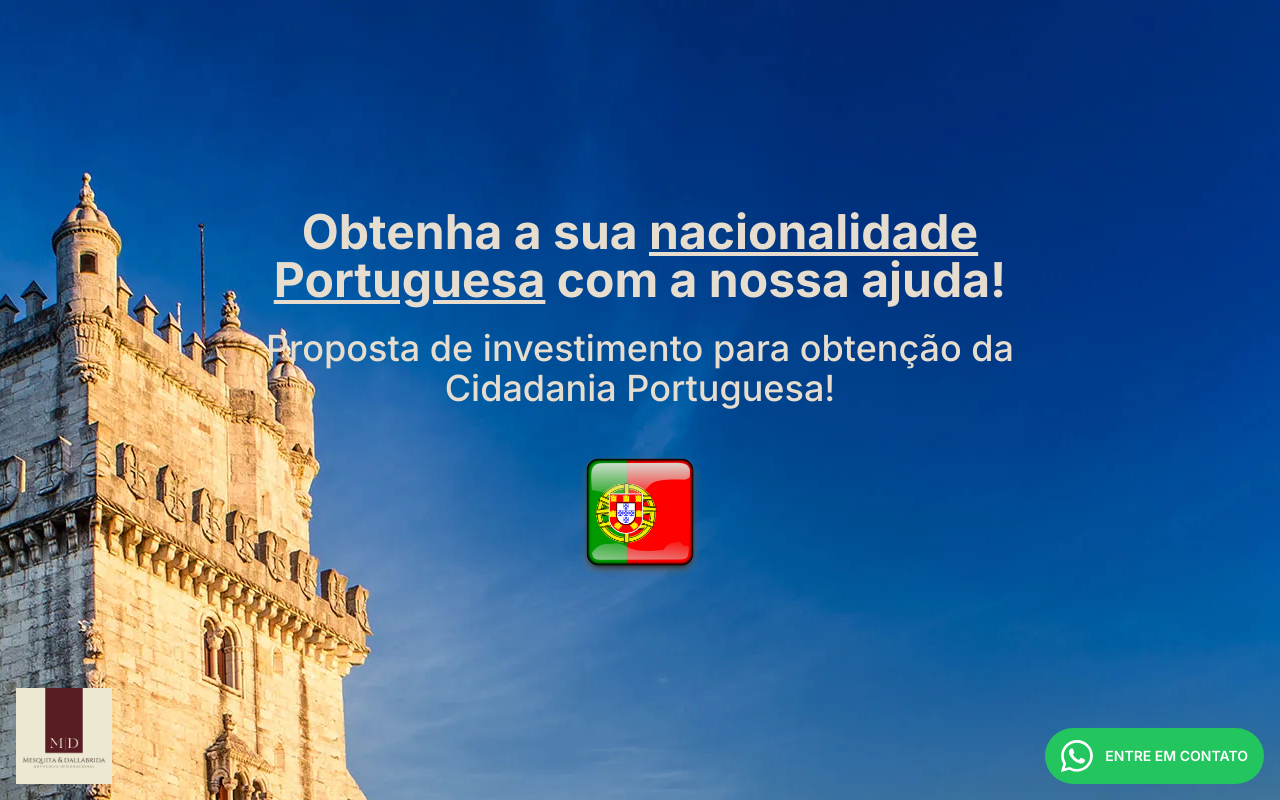
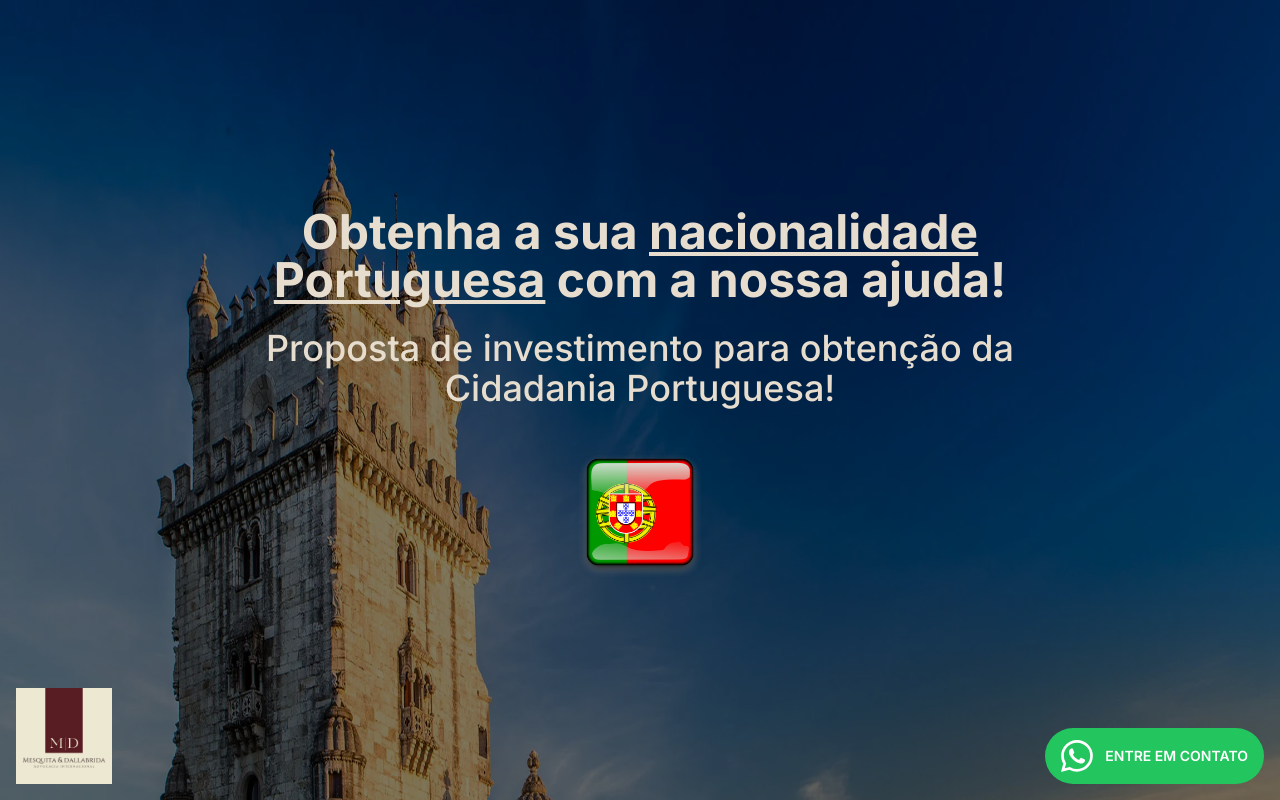
Before and after one commit to MateusDallabrida/mesquita-dallabrida, a Next.js app: page /landing-page in a window 1280 px wide. Shown: the top 800 px of the page. Built offline with nearby package versions, Linux system fonts and the light colour scheme.

Commit message:
bla ovmkfpd

```diff
--- a/src/components/Testimonials.tsx
+++ b/src/components/Testimonials.tsx
@@ -49,14 +49,13 @@ export function Testimonials({ testimonials }: Props) {
           Depoimentos
         </h2>
         <p className="text-sm sm:text-base mx-4 text-center mt-4 text-gray-600 font-medium">
-          Depoimentos extraídos de nosso
+          Confira abaixo o depoimento dos nossos clientes
           <a
             className="mx-1 text-main underline underline-offset-2"
             target="_blank"
             href="https://www.google.com/maps/place/Mesquita+%26+Dallabrida+Advocacia+Internacional/@38.753667,-9.199539,16z/data=!3m1!5s0xd1ecd28ec9deb65:0x953b7f9a2353e5e2!4m17!1m8!3m7!1s0xd1ecd28ecbb3195:0x249c855d05306fc!2sR.+Dr.+Jo%C3%A3o+de+Barros+15,+1500-206+Lisboa,+Portugal!3b1!8m2!3d38.7536674!4d-9.1995391!16s%2Fg%2F11c26cxcd_!3m7!1s0xd1ecdf91a3f74fd:0x75286a03ac85d56d!8m2!3d38.7536825!4d-9.1995397!9m1!1b1!16s%2Fg%2F11kjmd30w4?hl=pt-BR&entry=ttu">
-            estabelecimento
+            no Google Negócios
           </a>
-          no Google Negócios
         </p>
 
         <Slider {...settings} className="mt-6 sm:mt-12 px-4 xl:px-0">
--- a/src/components/landing-page/Section1.tsx
+++ b/src/components/landing-page/Section1.tsx
@@ -3,11 +3,18 @@ import Image from "next/image"
 export function Section1() {
   return (
     <section
-      className="bg-fixed bg-top h-full"
-      style={{ backgroundImage: "url('/landing-page/example_15.webp')" }}
-    >
+      className="relative">
+      <Image
+        src="/landing-page/example_15.webp"
+        alt=""
+        height={0}
+        width={0}
+        sizes="100vw"
+        className="absolute w-full h-full"
+      />
+      <div className="absolute w-full h-full bg-black opacity-50" />
       {/* Container */}
-      <div className="max-w-5xl mx-auto px-4 lg:px-16 pb-32">
+      <div className="relative max-w-5xl mx-auto px-4 lg:px-16 pb-32">
         {/* Content 1 */}
         <div className="h-screen flex flex-col items-center justify-center gap-6">
           <h2 className="text-4xl lg:text-5xl font-bold text-second text-center leading-tight">
```
